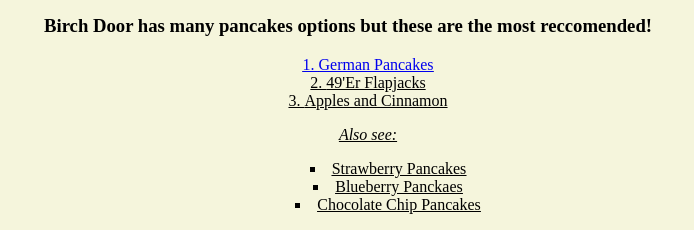
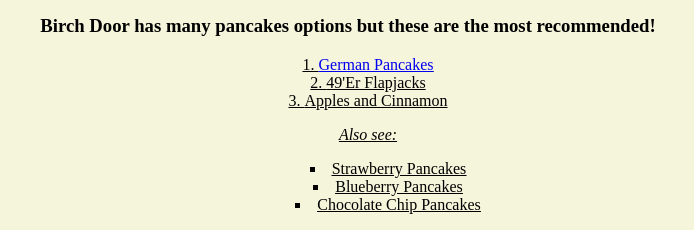
Before and after one commit to Michaelt138/restaurant-site, a plain HTML site: page index.html in a window 1280 px wide. Shown: the part 256-486 px from the top of the page, 292-986 px from the left. Drawn offline with Linux system fonts and the light colour scheme.

Commit message:
Update index.html

```diff
--- a/index.html
+++ b/index.html
@@ -30,19 +30,20 @@
 
 
 <div>
-            <h3>Birch Door has many pancakes options but these are the most reccomended!</h3>
+            <h3>Birch Door has many pancakes options but these are the most recommended!</h3>
             <ol>
+                <li>
                <a
 href="https://s3-media0.fl.yelpcdn.com/bphoto/D3azTY-jhmW-Z-S6LJ52CQ/348s.jpg" target="_blank">
 
-                <li>German Pancakes</li>
-            </a>
+                German Pancakes </a></li>
+
                 <li>49'Er Flapjacks</li>
                 <li>Apples and Cinnamon
                     <p>Also see:</p>
                     <ul>
                         <li>Strawberry Pancakes</li>
-                        <li>Blueberry Panckaes</li>
+                        <li>Blueberry Pancakes</li>
                         <li>Chocolate Chip Pancakes</li>
                     </ul>
                 </li>
@@ -51,7 +52,7 @@
 
         <h3>Media</h3>
 
-        <img src="https://www.bellinghamherald.com/public/latest-news/82cf01/picture271699357/alternates/FREE_1140/The%20Birch%20Door%20Cafe">
+        <img src="https://www.bellinghamherald.com/public/latest-news/82cf01/picture271699357/alternates/FREE_1140/The%20Birch%20Door%20Cafe" alt="Pictue of Birch Door Cafe">
 
 </body>
 
```
